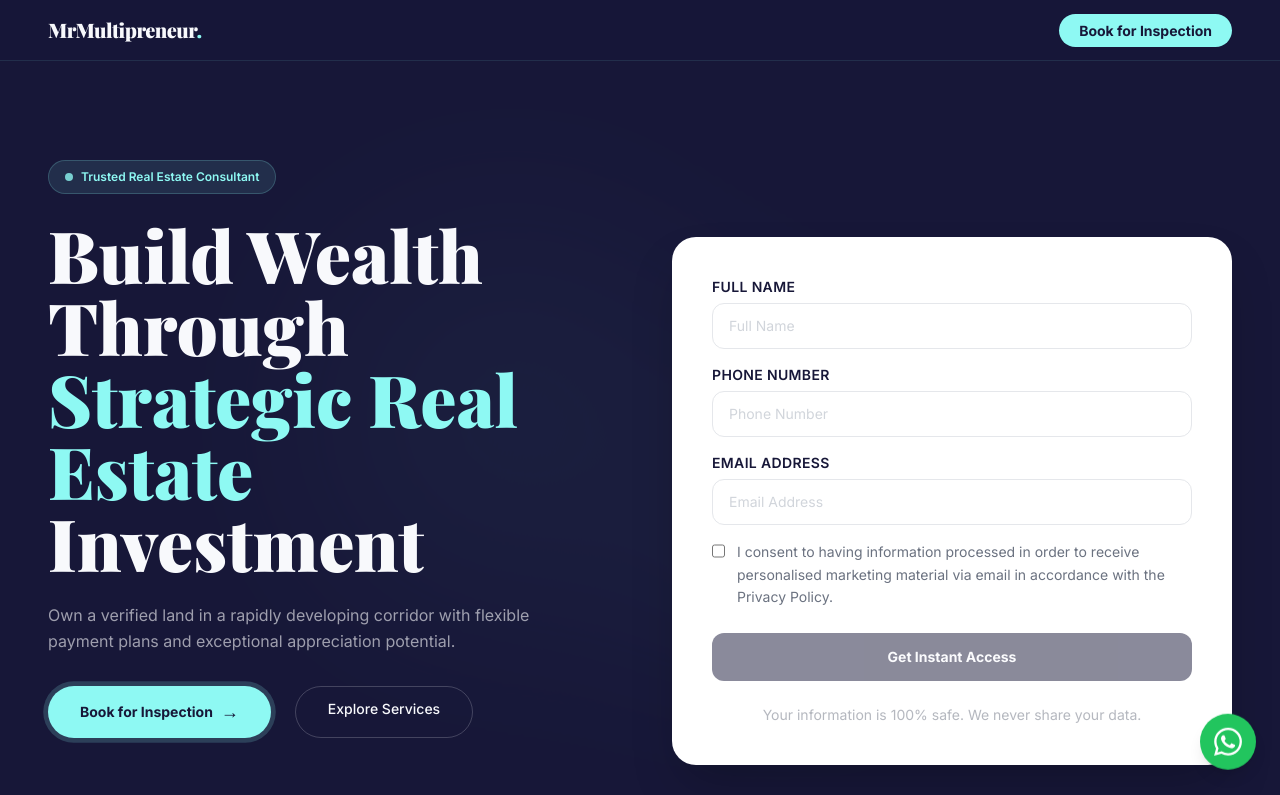
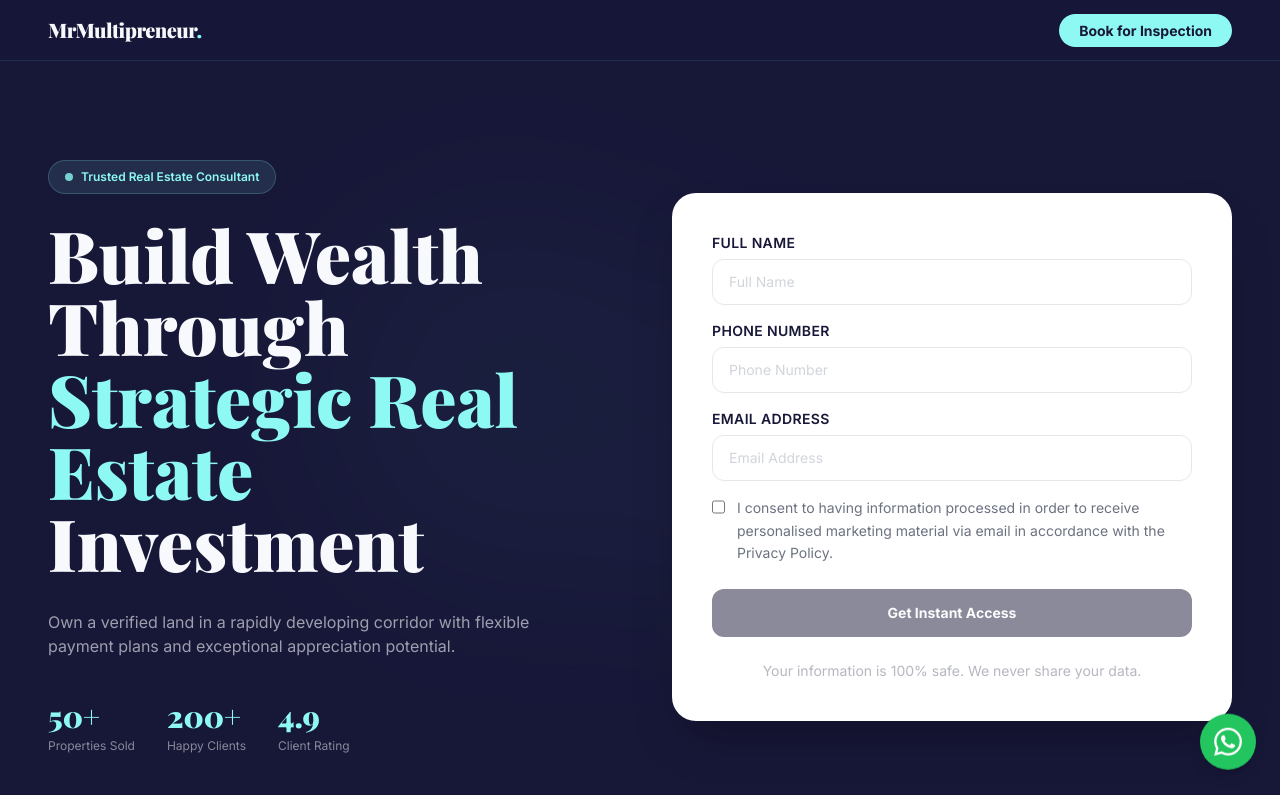
Before and after one commit to dev-anna-life/mr-multipreneur-realtor, a Next.js app: page / in a window 1280 px wide. Shown: the top 795 px of the page. Built offline with nearby package versions, Linux system fonts and the light colour scheme.

Commit message:
Remove hero buttons, adjust heading/subtitle size and spacing

```diff
--- a/app/page.js
+++ b/app/page.js
@@ -178,21 +178,13 @@ export default function Home() {
               <span className="w-2 h-2 bg-gold rounded-full animate-pulse"></span>
               Trusted Real Estate Consultant
             </div>
-            <h1 className="font-display font-black text-5xl md:text-7xl leading-tight text-cream mb-6">
+            <h1 className="font-display font-black text-4xl md:text-7xl leading-tight text-cream mb-8">
               Build Wealth Through<br /><span className="text-gold">Strategic Real Estate</span><br />Investment
             </h1>
-            <p className="text-cream/60 text-base leading-relaxed max-w-lg mb-8">
+            <p className="text-cream/60 text-sm md:text-base leading-relaxed max-w-lg mb-10">
               Own a verified land in a rapidly developing corridor with flexible payment plans and exceptional appreciation potential.
             </p>
-            <div className="flex flex-wrap gap-6">
-              <a href="#book-inspection" className="bg-gold text-navy px-8 py-3 rounded-full font-bold text-sm hover:bg-gold-light transition-all flex items-center gap-2 group animate-pulseGlow">
-                Book for Inspection <span className="text-lg inline-block group-hover:translate-x-1 transition-transform">&rarr;</span>
-              </a>
-              <a href="#services" className="border border-cream/20 text-cream px-8 py-3 rounded-full font-medium text-sm hover:bg-cream/10 transition-all">
-                Explore Services
-              </a>
-            </div>
-            <div className="flex gap-8 mt-12">
+            <div className="flex gap-8 mt-10">
               <div><div className="font-display font-black text-3xl text-gold"><AnimatedCounter target={50} suffix="+" /></div><div className="text-xs text-cream/50 mt-1">Properties Sold</div></div>
               <div><div className="font-display font-black text-3xl text-gold"><AnimatedCounter target={200} suffix="+" /></div><div className="text-xs text-cream/50 mt-1">Happy Clients</div></div>
               <div><div className="font-display font-black text-3xl text-gold">4.9</div><div className="text-xs text-cream/50 mt-1">Client Rating</div></div>
```
